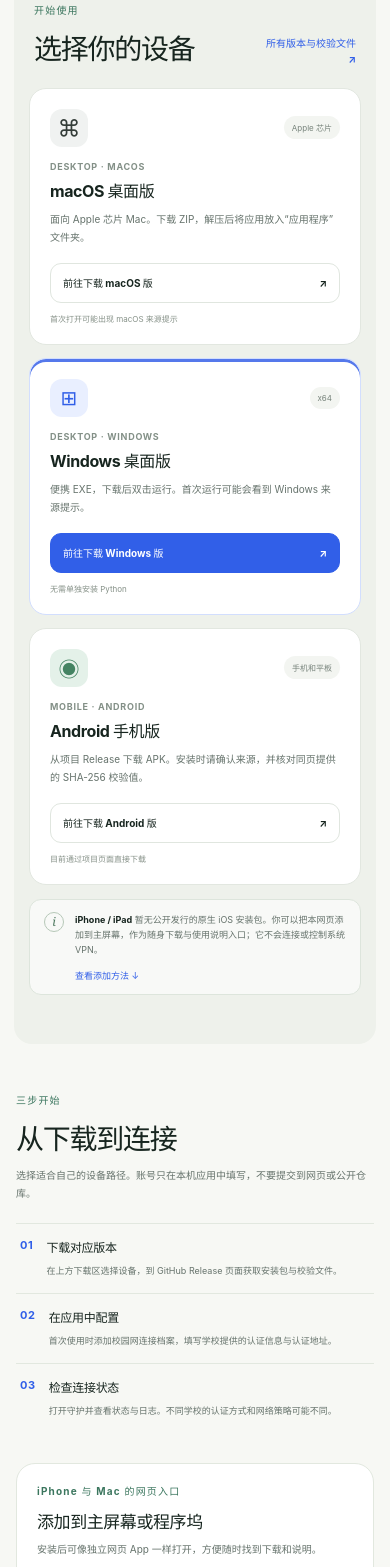
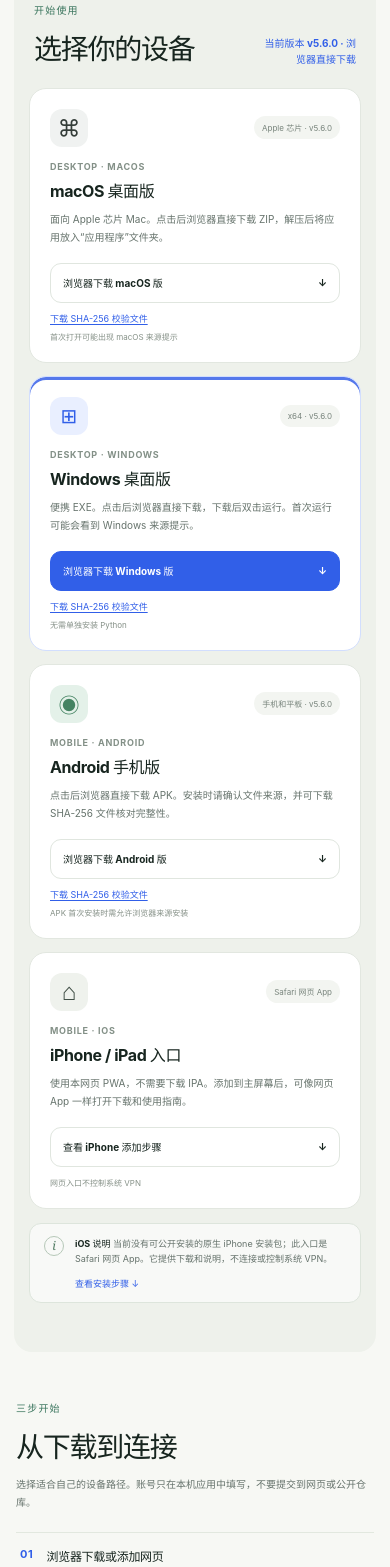
Before and after one commit to CampusNetTools/campus-net-manager, a plain HTML site: page pwa/index.html in a window 390 px wide. Shown: the part 1866-3433 px from the top of the page. Drawn offline with Linux system fonts and the light colour scheme.

Commit message:
feat(pwa): add direct downloads and iOS entry
Add direct browser asset downloads and an explicit iPhone PWA installation entry. Pages deployment runs from main.

```diff
--- a/pwa/index.html
+++ b/pwa/index.html
@@ -7,7 +7,7 @@
     <meta name="apple-mobile-web-app-capable" content="yes">
     <meta name="apple-mobile-web-app-title" content="校园网管家">
     <meta name="apple-mobile-web-app-status-bar-style" content="default">
-    <meta name="description" content="校园网连接管家：校园网自动登录与保活工具，提供 macOS、Windows、Android 下载和 iPhone PWA 随身入口。">
+    <meta name="description" content="校园网连接管家：macOS、Windows 和 Android 浏览器直下载；iPhone 提供 Safari 网页 App 安装入口。">
     <meta property="og:type" content="website">
     <meta property="og:title" content="校园网连接管家 · 连接更省心">
     <meta property="og:description" content="校园网连接、设备共享与网络诊断工具。查看功能介绍，选择设备并获取最新版本。">
@@ -96,32 +96,42 @@
       <section class="download-section" id="downloads" aria-labelledby="downloads-title">
         <div class="section-heading download-heading">
           <div><p class="eyebrow">开始使用</p><h2 id="downloads-title">选择你的设备</h2></div>
-          <a class="text-link" href="https://github.com/CampusNetTools/campus-net-manager/releases/latest" target="_blank" rel="noopener noreferrer">所有版本与校验文件 <span aria-hidden="true">↗</span></a>
+          <span class="text-link download-version">当前版本 v5.6.0 · 浏览器直接下载</span>
         </div>
         <div class="download-grid">
           <article class="download-card">
-            <div class="platform-heading"><span class="platform-icon mac-icon" aria-hidden="true">⌘</span><span class="platform-tag">Apple 芯片</span></div>
+            <div class="platform-heading"><span class="platform-icon mac-icon" aria-hidden="true">⌘</span><span class="platform-tag">Apple 芯片 · v5.6.0</span></div>
             <p class="card-kicker">DESKTOP · MACOS</p><h3>macOS 桌面版</h3>
-            <p>面向 Apple 芯片 Mac。下载 ZIP，解压后将应用放入“应用程序”文件夹。</p>
-            <a class="button button-card" href="https://github.com/CampusNetTools/campus-net-manager/releases/latest" target="_blank" rel="noopener noreferrer">前往下载 macOS 版 <span aria-hidden="true">↗</span></a>
+            <p>面向 Apple 芯片 Mac。点击后浏览器直接下载 ZIP，解压后将应用放入“应用程序”文件夹。</p>
+            <a class="button button-card" href="https://github.com/CampusNetTools/campus-net-manager/releases/latest/download/CampusNetManager-macOS-arm64-v5.6.0.zip">浏览器下载 macOS 版 <span aria-hidden="true">↓</span></a>
+            <a class="checksum-link" href="https://github.com/CampusNetTools/campus-net-manager/releases/latest/download/CampusNetManager-macOS-arm64-v5.6.0.zip.sha256">下载 SHA-256 校验文件</a>
             <span class="download-foot">首次打开可能出现 macOS 来源提示</span>
           </article>
           <article class="download-card download-featured">
-            <div class="platform-heading"><span class="platform-icon windows-icon" aria-hidden="true">⊞</span><span class="platform-tag">x64</span></div>
+            <div class="platform-heading"><span class="platform-icon windows-icon" aria-hidden="true">⊞</span><span class="platform-tag">x64 · v5.6.0</span></div>
             <p class="card-kicker">DESKTOP · WINDOWS</p><h3>Windows 桌面版</h3>
-            <p>便携 EXE，下载后双击运行。首次运行可能会看到 Windows 来源提示。</p>
-            <a class="button button-card" href="https://github.com/CampusNetTools/campus-net-manager/releases/latest" target="_blank" rel="noopener noreferrer">前往下载 Windows 版 <span aria-hidden="true">↗</span></a>
+            <p>便携 EXE。点击后浏览器直接下载，下载后双击运行。首次运行可能会看到 Windows 来源提示。</p>
+            <a class="button button-card" href="https://github.com/CampusNetTools/campus-net-manager/releases/latest/download/CampusNetManager-v5.6.0-win64.exe">浏览器下载 Windows 版 <span aria-hidden="true">↓</span></a>
+            <a class="checksum-link" href="https://github.com/CampusNetTools/campus-net-manager/releases/latest/download/CampusNetManager-v5.6.0-win64.exe.sha256">下载 SHA-256 校验文件</a>
             <span class="download-foot">无需单独安装 Python</span>
           </article>
           <article class="download-card">
-            <div class="platform-heading"><span class="platform-icon android-icon" aria-hidden="true">◉</span><span class="platform-tag">手机和平板</span></div>
+            <div class="platform-heading"><span class="platform-icon android-icon" aria-hidden="true">◉</span><span class="platform-tag">手机和平板 · v5.6.0</span></div>
             <p class="card-kicker">MOBILE · ANDROID</p><h3>Android 手机版</h3>
-            <p>从项目 Release 下载 APK。安装时请确认来源，并核对同页提供的 SHA-256 校验值。</p>
-            <a class="button button-card" href="https://github.com/CampusNetTools/campus-net-manager/releases/latest" target="_blank" rel="noopener noreferrer">前往下载 Android 版 <span aria-hidden="true">↗</span></a>
-            <span class="download-foot">目前通过项目页面直接下载</span>
+            <p>点击后浏览器直接下载 APK。安装时请确认文件来源，并可下载 SHA-256 文件核对完整性。</p>
+            <a class="button button-card" href="https://github.com/CampusNetTools/campus-net-manager/releases/latest/download/CampusNetManager-Android-5.6.0.apk">浏览器下载 Android 版 <span aria-hidden="true">↓</span></a>
+            <a class="checksum-link" href="https://github.com/CampusNetTools/campus-net-manager/releases/latest/download/CampusNetManager-Android-5.6.0.apk.sha256">下载 SHA-256 校验文件</a>
+            <span class="download-foot">APK 首次安装时需允许浏览器来源安装</span>
+          </article>
+          <article class="download-card ios-download-card">
+            <div class="platform-heading"><span class="platform-icon ios-icon" aria-hidden="true">⌂</span><span class="platform-tag">Safari 网页 App</span></div>
+            <p class="card-kicker">MOBILE · IOS</p><h3>iPhone / iPad 入口</h3>
+            <p>使用本网页 PWA，不需要下载 IPA。添加到主屏幕后，可像网页 App 一样打开下载和使用指南。</p>
+            <a class="button button-card" href="#guide">查看 iPhone 添加步骤 <span aria-hidden="true">↓</span></a>
+            <span class="download-foot">网页入口不控制系统 VPN</span>
           </article>
         </div>
-        <div class="download-note"><span class="note-mark" aria-hidden="true">i</span><p><strong>iPhone / iPad</strong> 暂无公开发行的原生 iOS 安装包。你可以把本网页添加到主屏幕，作为随身下载与使用说明入口；它不会连接或控制系统 VPN。</p><a href="#guide">查看添加方法 ↓</a></div>
+        <div class="download-note"><span class="note-mark" aria-hidden="true">i</span><p><strong>iOS 说明</strong> 当前没有可公开安装的原生 iPhone 安装包；此入口是 Safari 网页 App。它提供下载和说明，不连接或控制系统 VPN。</p><a href="#guide">查看安装步骤 ↓</a></div>
       </section>
 
       <section class="section guide-section" id="guide" aria-labelledby="guide-title">
@@ -130,7 +140,7 @@
           <p class="section-intro">选择适合自己的设备路径。账号只在本机应用中填写，不要提交到网页或公开仓库。</p>
         </div>
         <div class="guide-grid">
-          <article class="guide-card"><span class="guide-step">01</span><div><h3>下载对应版本</h3><p>在上方下载区选择设备，到 GitHub Release 页面获取安装包与校验文件。</p></div></article>
+          <article class="guide-card"><span class="guide-step">01</span><div><h3>浏览器下载或添加网页</h3><p>Mac、Windows 和 Android 点击上方按钮即可直接下载文件；iPhone 用 Safari 将本页添加到主屏幕。</p></div></article>
           <article class="guide-card"><span class="guide-step">02</span><div><h3>在应用中配置</h3><p>首次使用时添加校园网连接档案，填写学校提供的认证信息与认证地址。</p></div></article>
           <article class="guide-card"><span class="guide-step">03</span><div><h3>检查连接状态</h3><p>打开守护并查看状态与日志。不同学校的认证方式和网络策略可能不同。</p></div></article>
         </div>
@@ -177,12 +187,12 @@
         </div>
       </section>
 
-      <section class="closing-cta" aria-labelledby="closing-title"><div><p class="eyebrow">准备好了吗</p><h2 id="closing-title">从你的设备开始。</h2><p>下载始终指向项目最新 Release，资产与 SHA-256 校验文件一起提供。</p></div><a class="button button-primary" href="#downloads">选择设备 <span aria-hidden="true">↑</span></a></section>
+      <section class="closing-cta" aria-labelledby="closing-title"><div><p class="eyebrow">准备好了吗</p><h2 id="closing-title">从你的设备开始。</h2><p>选择设备后由浏览器直接获取安装包，并可下载对应 SHA-256 校验文件。</p></div><a class="button button-primary" href="#downloads">选择设备 <span aria-hidden="true">↑</span></a></section>
     </main>
 
     <footer class="footer">
       <a class="footer-brand" href="./">校园网连接管家 <span>· CampusNet Manager</span></a>
-      <nav aria-label="项目链接"><a href="https://github.com/CampusNetTools/campus-net-manager/releases/latest" target="_blank" rel="noopener noreferrer">版本下载 ↗</a><a href="https://github.com/CampusNetTools/campus-net-manager" target="_blank" rel="noopener noreferrer">项目源码 ↗</a><a href="https://github.com/CampusNetTools/campus-net-manager/blob/main/ios/CampusNetCompanion/README.md" target="_blank" rel="noopener noreferrer">iPhone 说明 ↗</a></nav>
+      <nav aria-label="项目链接"><a href="#downloads">浏览器下载</a><a href="https://github.com/CampusNetTools/campus-net-manager" target="_blank" rel="noopener noreferrer">项目源码 ↗</a><a href="#guide">iPhone 安装说明</a></nav>
       <p>开源项目 · 免费使用 · 本网页不提供 VPN 服务，也不会替你连接校园网</p>
     </footer>
     <script src="./app.js" defer></script>
--- a/pwa/styles.css
+++ b/pwa/styles.css
@@ -112,7 +112,7 @@ h3 { margin-bottom: 8px; font-size: 17px; letter-spacing: -.025em; }
 .download-heading { padding-inline: 5px; }
 .text-link { color: var(--blue); font-size: 10px; font-weight: 650; text-decoration: none; }
 .text-link:hover, .download-note a:hover { text-decoration: underline; }
-.download-grid { display: grid; grid-template-columns: repeat(3, 1fr); gap: 13px; }
+.download-grid { display: grid; grid-template-columns: repeat(4, minmax(0, 1fr)); gap: 13px; }
 .download-card { min-height: 277px; display: flex; flex-direction: column; align-items: flex-start; padding: 20px; border: 1px solid #e2e7e0; border-radius: 17px; background: var(--paper); transition: transform .2s ease, box-shadow .2s ease; }
 .download-card:hover { transform: translateY(-3px); box-shadow: 0 12px 26px rgb(31 48 37 / 7%); }
 .download-featured { border-color: #d2defe; box-shadow: inset 0 3px 0 #5578eb; }
@@ -120,6 +120,7 @@ h3 { margin-bottom: 8px; font-size: 17px; letter-spacing: -.025em; }
 .platform-icon { width: 38px; height: 38px; display: grid; place-items: center; border-radius: 12px; background: #f0f2f1; color: #343d39; font-size: 23px; }
 .windows-icon { color: #315fe8; background: var(--soft-blue); font-size: 20px; }
 .android-icon { color: #448362; background: var(--mint); font-size: 21px; }
+.ios-icon { color: #3d4c43; background: #eff2ed; font-size: 24px; }
 .platform-tag { padding: 6px 8px; border-radius: 20px; background: #f3f5f1; color: #78847c; font-size: 8px; }
 .card-kicker { margin-bottom: 6px; }
 .download-card h3 { margin-bottom: 8px; font-size: 16px; }
@@ -129,6 +130,8 @@ h3 { margin-bottom: 8px; font-size: 17px; letter-spacing: -.025em; }
 .download-featured .button-card { border-color: var(--blue); background: var(--blue); color: #fff; }
 .download-featured .button-card:hover { background: var(--blue-deep); }
 .download-foot { margin-top: 10px; color: #859087; font-size: 8px; }
+.checksum-link { margin-top: 9px; color: var(--blue); font-size: 9px; text-decoration: underline; text-underline-offset: 2px; }
+.checksum-link + .download-foot { margin-top: 6px; }
 .download-note { display: flex; align-items: center; gap: 11px; margin: 14px 5px 0; padding: 12px 14px; border: 1px solid #dde5dc; border-radius: 12px; background: rgb(255 255 255 / 60%); }
 .download-note p { flex: 1; margin: 0; color: var(--muted); font-size: 9px; line-height: 1.7; }
 .download-note strong { color: var(--ink); }
@@ -189,7 +192,7 @@ h3 { margin-bottom: 8px; font-size: 17px; letter-spacing: -.025em; }
 .footer nav { display: flex; gap: 20px; }
 .footer p { grid-column: 1 / -1; margin: 0; color: #929b95; font-size: 8px; }
 
-@media (max-width: 820px) {
+@media (max-width: 980px) {
   .topbar, main, .footer { width: min(100% - 36px, 700px); }
   .hero { min-height: 0; grid-template-columns: 1fr .78fr; gap: 18px; padding: 54px 7px 42px; }
   .hero-visual { min-height: 300px; transform: scale(.9); }
@@ -198,7 +201,6 @@ h3 { margin-bottom: 8px; font-size: 17px; letter-spacing: -.025em; }
   .section, .download-section { padding-block: 60px; }
   .feature-grid, .download-grid { grid-template-columns: repeat(2, 1fr); }
   .feature-note { grid-column: 1 / -1; }
-  .download-card:last-child { grid-column: 1 / -1; }
   .download-card { min-height: 258px; }
   .section-intro { max-width: 255px; }
   .install-panel { gap: 22px; padding: 22px; }
```
Also changed, not shown: 1 other file.
